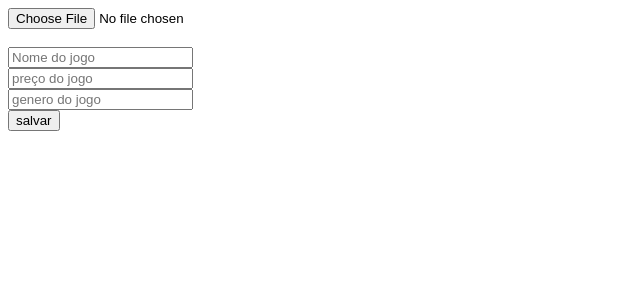
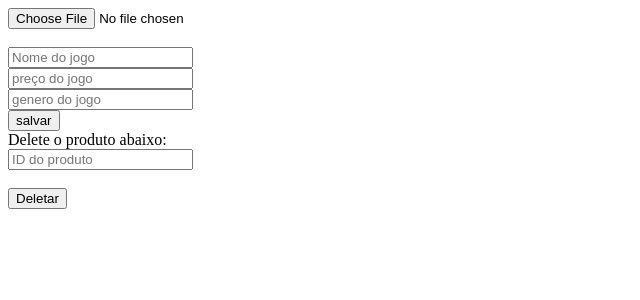
Before and after one commit to Alexandre-Tortoza/honeyGame, a PHP site: page /pages/admin.html in a window 1280 px wide. Shown: the top 300 px of the page, without its empty margins (0-640 px from the left). Run offline with PHP 8.4, Linux system fonts and the light colour scheme.

Commit message:
adicionada a funcao de deletar produtos do banco

```diff
--- a/js/admin.js
+++ b/js/admin.js
@@ -16,3 +16,16 @@ function upload() {
     })
     .catch(error => console.error(error));
 }
+
+async function deletar(){
+
+    var nome_id = document.getElementById("id").value;
+    var dados = new FormData();
+    dados.append('id', nome_id);
+
+    var apagar = await fetch('../php/apagar.php', {
+        method: 'POST',
+        body: dados
+    });
+
+}
--- a/pages/admin.html
+++ b/pages/admin.html
@@ -16,5 +16,20 @@
         <input type="text" name="genero" placeholder="genero do jogo"/></br>
         <button type="button" onclick="upload()">salvar</button><br>
     </form>
+
+    <div class="card-delete">
+        <div>Delete o produto abaixo:</div>
+
+        </div>
+
+        <div class="idProduto">
+            <input id="id" type="number" name="id" placeholder="ID do produto" /><br><br>
+        </div>
+
+        <div">
+            <button onclick="deletar()">Deletar</button><br>
+        </div>
+
+    </div>
 </body>
 </html>
--- a/php/admin.php
+++ b/php/admin.php
@@ -14,6 +14,7 @@
 
         move_uploaded_file($arquivo["tmp_name"], $novo_endereco);
         $conection__db = mysqli_connect('localhost:3306', 'root', 'C0x1nh4123','honeygame__db');
+        $receber = mysqli_query($conection__db, "SELECT ID_jogos FROM jogo");
         $query = "INSERT INTO jogo (nome, preco, descricao) VALUES ('$nome','$preco','$descricao')";
         mysqli_query($conection__db, $query);
 
```
Also changed, not shown: php/apagar.php (added, +13 -0 lines), images/dsa.png (added), images/vamo.png (added).
